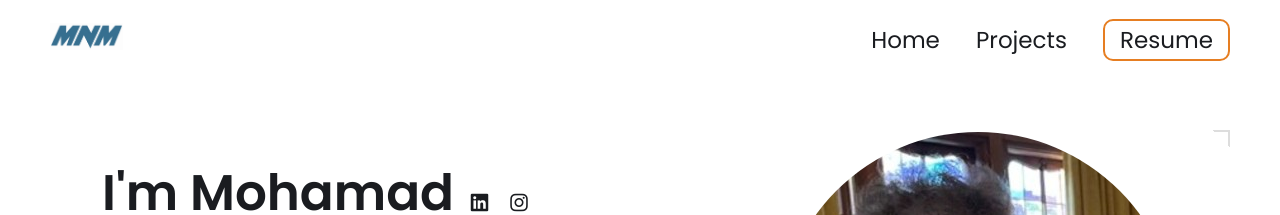
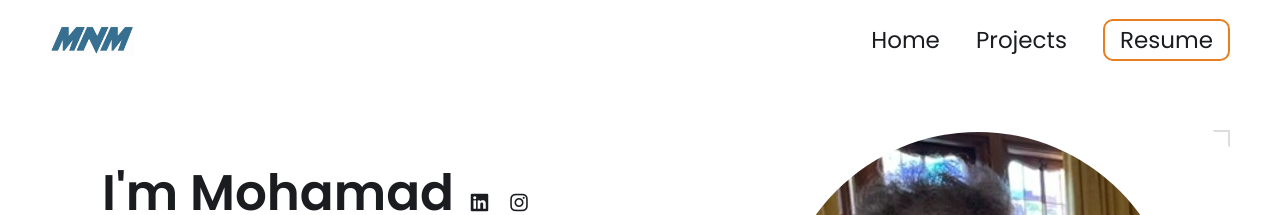
Before and after one commit to mnmohsen/personalwebsite, a Jekyll site: the page built from index.html, in a window 1280 px wide. Shown: the top 215 px of the page. Built offline with Jekyll 4.4.1, drawn with Linux system fonts in a browser that asks for light colours.

Commit message:
Update styles.css

```diff
--- a/css/styles.css
+++ b/css/styles.css
@@ -71,10 +71,11 @@ nav {
 }
 
 nav .left img.nav-logo {
-    height: 28px;
-    max-width: 120px;
+    height: 32px;
     width: auto;
+    max-width: 140px;
     object-fit: contain;
+    display: block;
 }
 
 nav .right {
```
